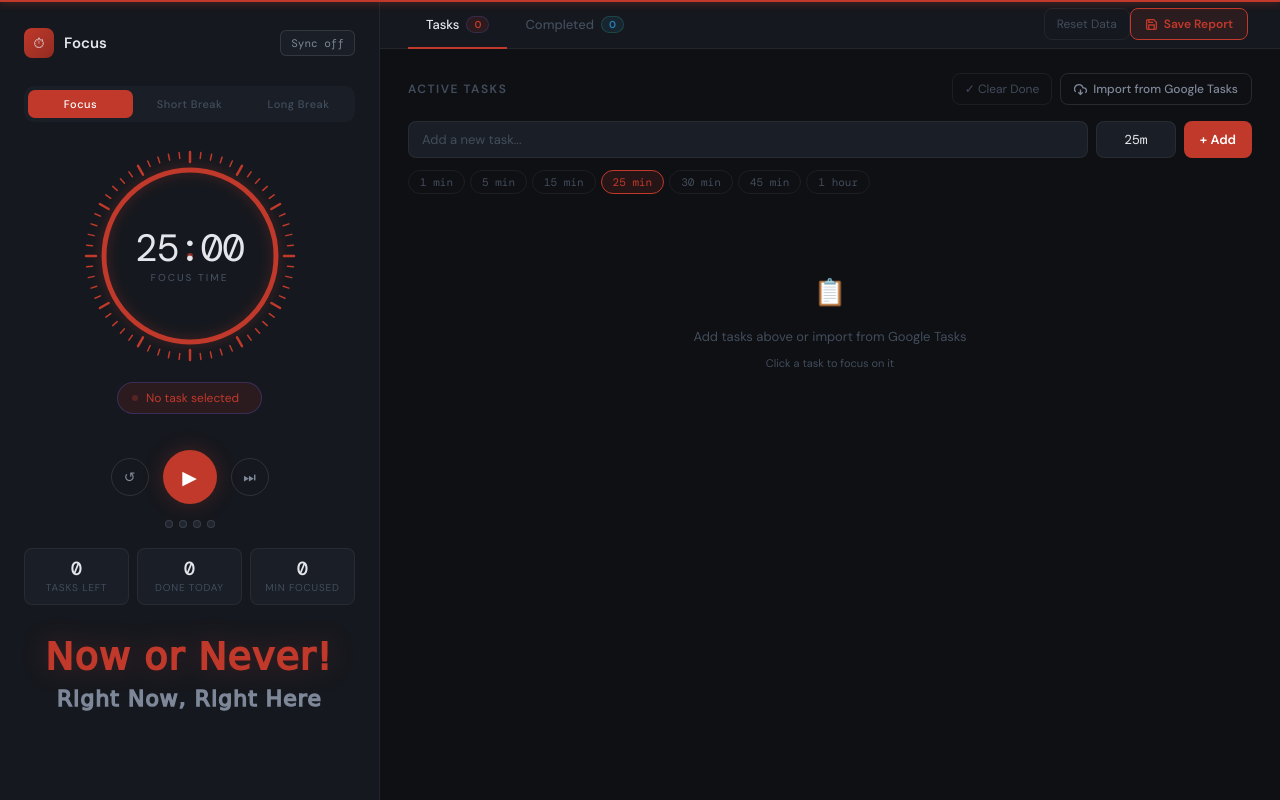
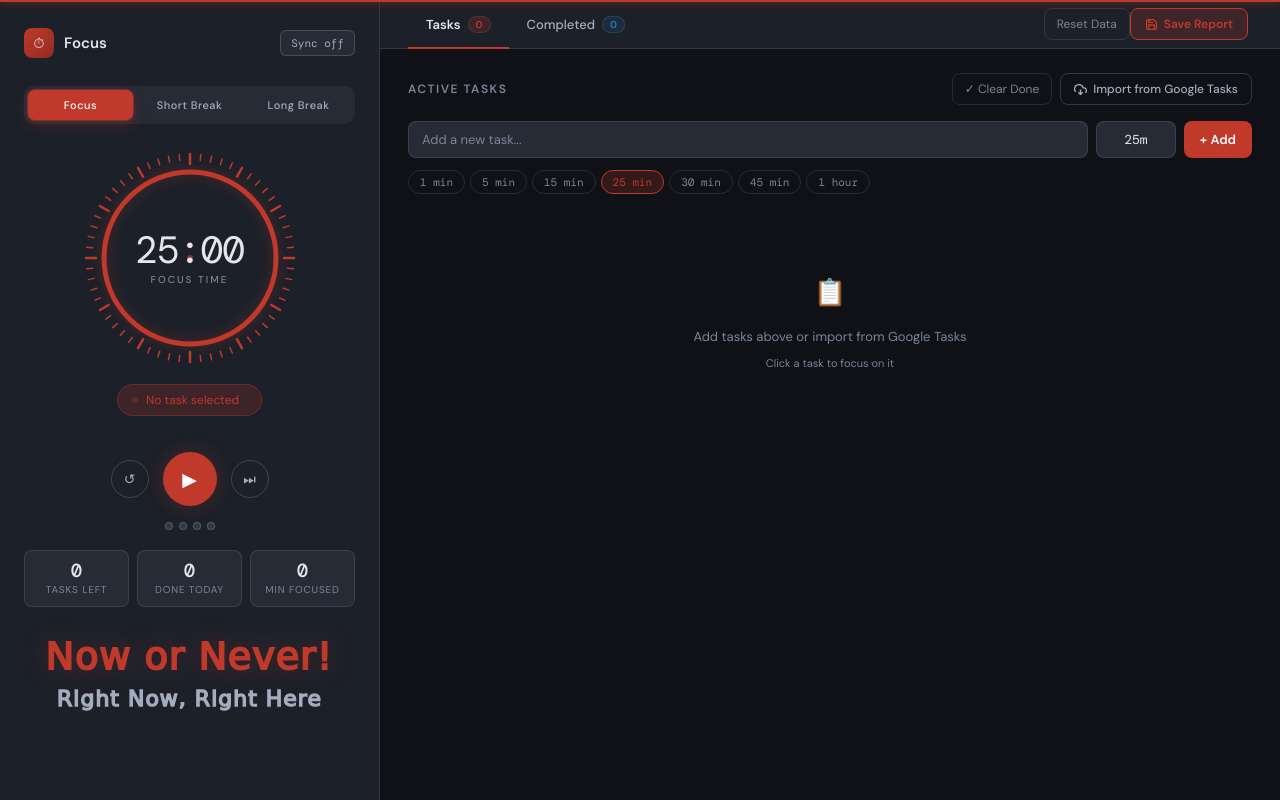
Before and after one commit to uiyonkimapac/focus-timer, a plain HTML site: page focus-timer-v3_1.html in a window 1280 px wide. Drawn offline with nearby package versions, Linux system fonts and the light colour scheme; a web font is replaced by a local one.

Commit message:
Improve menu visibility — palette refresh
The dark theme had collapsed visual hierarchy: surfaces ranged across
only ~6% of the luminosity scale, --text3 (#424d5c) sat at ~2:1 contrast
on those surfaces, and 6% white borders gave no separation. Inactive
mode buttons (Short Break / Long Break) and inactive tabs (Completed)
were effectively invisible until clicked. Two leftover purple borders
(rgba(108,99,255,...)) on the active-task pill, selected task row, and
tab badge clashed with the red accent system.

Refresh the :root tokens so the elevation ladder actually steps up
(--bg #0f1117 → --surface #1c2029 → --surface2 #262b36 → --surface3
#323845), bump muted text (--text2 #a4adbe, --text3 #7a8597) above WCAG
AA, raise border opacity to 10/16%, and bump --accent-soft and
--blue-soft to 20% so the active-task pill reads cleanly. Give inactive
mode buttons their own surface and a hover state, add a soft glow ring
to the active mode button, switch tab text from --text3 to --text2 with
a brighter hover, replace orphan-purple borders with on-brand red, and
thicken the selected-task left stripe to 4px.

Verified before/after at 1280x820 in both Focus and Break modes; no
console errors; mode switch / tab switch / task select still work.

Co-Authored-By: Claude Opus 4.7 (1M context) <noreply@anthropic.com>

```diff
--- a/focus-timer-v3_1.html
+++ b/focus-timer-v3_1.html
@@ -7,17 +7,17 @@
 <link href="https://fonts.googleapis.com/css2?family=DM+Sans:wght@300;400;500;600&family=DM+Mono:wght@400;500&family=Baguet+Script&display=swap" rel="stylesheet">
 <style>
 :root {
-  --bg: #0f1014;
-  --surface: #15181e;
-  --surface2: #1a1e26;
-  --surface3: #20252f;
-  --border: rgba(255,255,255,0.06);
-  --border2: rgba(255,255,255,0.11);
+  --bg: #0f1117;
+  --surface: #1c2029;
+  --surface2: #262b36;
+  --surface3: #323845;
+  --border: rgba(255,255,255,0.10);
+  --border2: rgba(255,255,255,0.16);
   --text: #e4e6eb;
-  --text2: #7e8899;
-  --text3: #424d5c;
+  --text2: #a4adbe;
+  --text3: #7a8597;
   --accent: #c0392b;
-  --accent-soft: rgba(192,57,43,0.13);
+  --accent-soft: rgba(192,57,43,0.20);
   --accent-glow: rgba(192,57,43,0.28);
   --green: #2980b9;
   --green-soft: rgba(41,128,185,0.12);
@@ -26,7 +26,7 @@
   --red: #e74c3c;
   --red-soft: rgba(231,76,60,0.1);
   --blue: #2980b9;
-  --blue-soft: rgba(41,128,185,0.12);
+  --blue-soft: rgba(41,128,185,0.20);
   --radius: 14px;
   --radius-sm: 8px;
 }
@@ -75,13 +75,17 @@ body {
   margin-bottom: 24px;
 }
 .mode-btn {
-  flex: 1; padding: 7px 0; border: none;
-  background: transparent; color: var(--text3);
+  flex: 1; padding: 7px 0; border: 1px solid transparent;
+  background: transparent; color: var(--text2);
   font-family: 'DM Sans', sans-serif;
   font-size: 11px; font-weight: 500; letter-spacing: 0.5px;
   border-radius: 7px; cursor: pointer; transition: all 0.2s;
 }
-.mode-btn.active { background: var(--accent); color: #fff; }
+.mode-btn:hover:not(.active) { background: var(--surface3); color: var(--text); border-color: var(--border2); }
+.mode-btn.active {
+  background: var(--accent); color: #fff;
+  box-shadow: 0 0 0 1px rgba(192,57,43,0.45), 0 4px 14px rgba(192,57,43,0.30);
+}
 .timer-section {
   display: flex; flex-direction: column;
   align-items: center; margin-bottom: 20px;
@@ -108,7 +112,7 @@ body {
 .active-pill {
   display: flex; align-items: center; gap: 8px;
   background: var(--accent-soft);
-  border: 1px solid rgba(108,99,255,0.25);
+  border: 1px solid rgba(192,57,43,0.35);
   border-radius: 20px; padding: 6px 14px;
   margin-bottom: 16px; min-height: 32px; max-width: 320px;
 }
@@ -208,24 +212,24 @@ body {
 .tab-btn {
   padding: 16px 18px 14px;
   border: none; background: transparent;
-  color: var(--text3); font-family: 'DM Sans', sans-serif;
+  color: var(--text2); font-family: 'DM Sans', sans-serif;
   font-size: 13px; font-weight: 500;
   cursor: pointer; transition: all 0.18s;
   border-bottom: 2px solid transparent;
   margin-bottom: -1px;
   display: flex; align-items: center; gap: 7px;
 }
-.tab-btn.active { color: var(--text); border-bottom-color: var(--accent); }
-.tab-btn:hover:not(.active) { color: var(--text2); }
+.tab-btn.active { color: var(--text); font-weight: 600; border-bottom-color: var(--accent); }
+.tab-btn:hover:not(.active) { color: var(--text); background: rgba(255,255,255,0.04); }
 .tab-badge {
   font-size: 10px; font-weight: 600;
   background: var(--accent-soft); color: var(--accent);
   border-radius: 10px; padding: 1px 7px;
-  border: 1px solid rgba(108,99,255,0.2);
+  border: 1px solid rgba(192,57,43,0.30);
 }
 .tab-badge.green {
   background: var(--green-soft); color: var(--green);
-  border-color: rgba(52,211,153,0.2);
+  border-color: rgba(41,128,185,0.30);
 }
 .tab-content { flex: 1; display: flex; flex-direction: column; }
 .tab-pane { display: none; flex: 1; flex-direction: column; }
@@ -312,12 +316,12 @@ body {
 }
 .task-card::before {
   content: ''; position: absolute;
-  left: 0; top: 0; bottom: 0; width: 3px;
+  left: 0; top: 0; bottom: 0; width: 4px;
   background: transparent; transition: background 0.2s;
 }
 .task-card:hover { border-color: var(--border2); background: var(--surface3); }
 .task-card:hover::before { background: var(--accent); }
-.task-card.selected { border-color: rgba(108,99,255,0.4); background: var(--accent-soft); }
+.task-card.selected { border-color: rgba(192,57,43,0.45); background: var(--accent-soft); }
 .task-card.selected::before { background: var(--accent); }
 .task-card.done { opacity: 0.42; }
 .task-card.done::before { background: var(--blue); }
@@ -352,7 +356,7 @@ body {
   transition: all 0.18s; white-space: nowrap;
 }
 .time-badge:hover { border-color: var(--accent); color: var(--accent); }
-.task-card.selected .time-badge { background: var(--accent-soft); border-color: rgba(108,99,255,0.4); color: var(--accent); }
+.task-card.selected .time-badge { background: var(--accent-soft); border-color: rgba(192,57,43,0.45); color: var(--accent); }
 .inline-time-edit { display: none; position: absolute; right: 40px; top: 50%; transform: translateY(-50%); z-index: 10; }
 .inline-time-edit.open { display: flex; gap: 4px; }
 .time-quick-btn {
@@ -529,7 +533,7 @@ body {
 /* break ring handled by renderClock() */
 body.break .btn-play { background: #2980b9; box-shadow: 0 0 20px rgba(41,128,185,0.35); }
 body.break .active-dot { background: #2980b9; }
-body.break .active-pill { background: rgba(41,128,185,0.1); border-color: rgba(41,128,185,0.25); }
+body.break .active-pill { background: rgba(41,128,185,0.20); border-color: rgba(41,128,185,0.40); }
 body.break .active-task-name, body.break .active-task-time { color: #5ba3d0; }
 body.break .top-progress-fill { background: #2980b9; box-shadow: 0 0 8px rgba(41,128,185,0.5); }
 
```
Also changed, not shown: index.html (+27 -23 lines).
